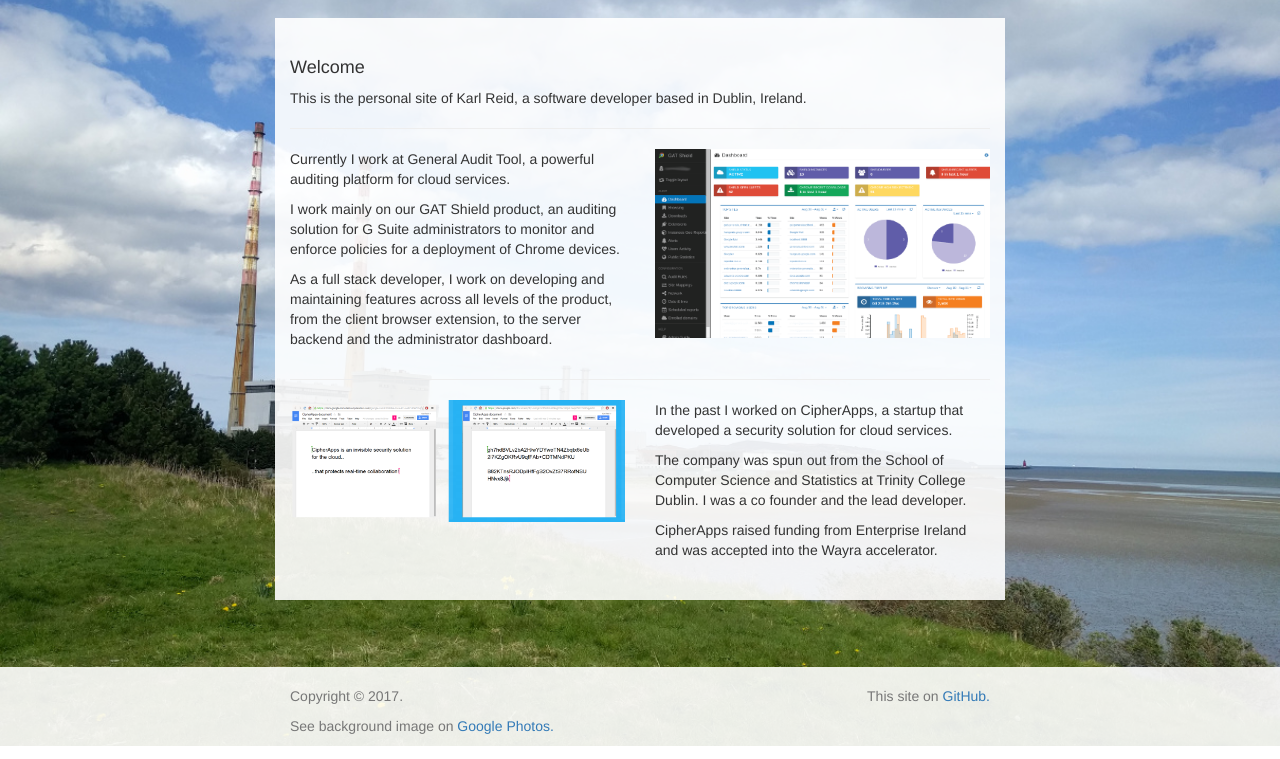
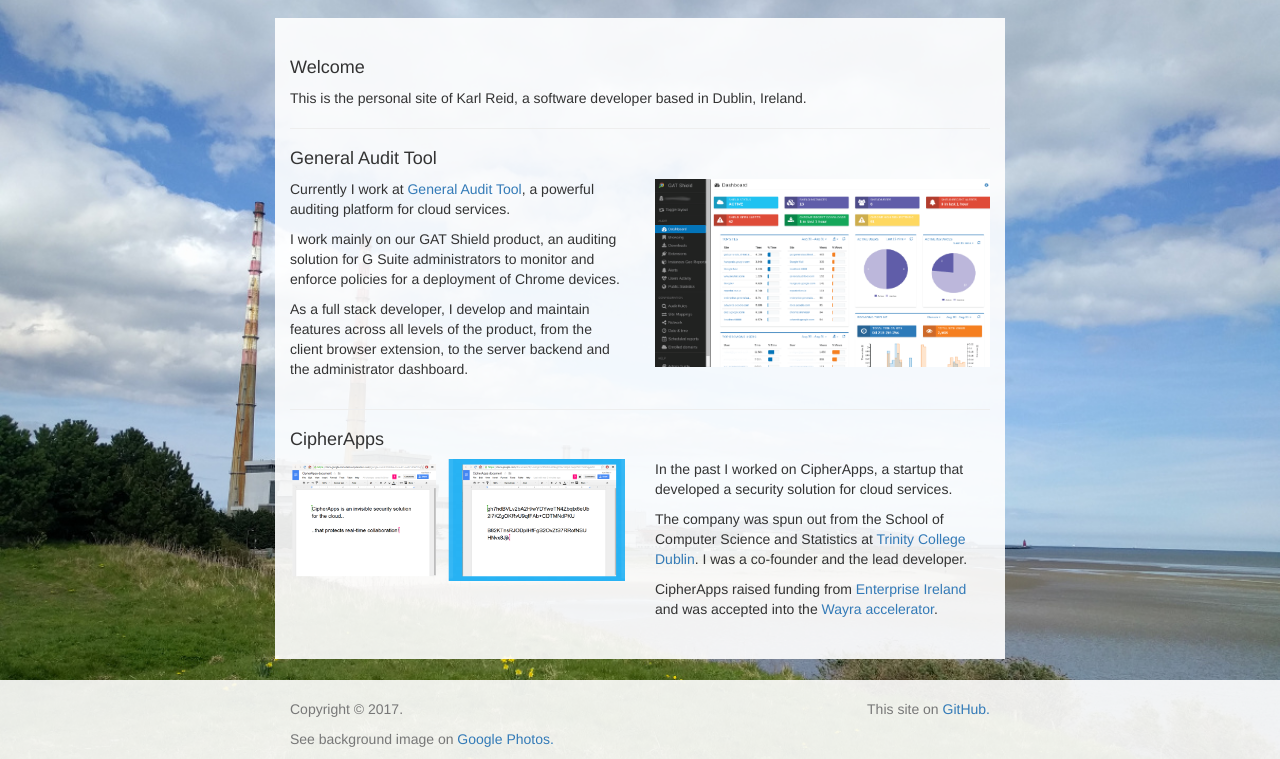
Before and after one commit to karlr42/karlreid.ie, a website: page app/index.html in a window 1280 px wide. Shown: the part 54-813 px from the top of the page. Drawn offline with nearby package versions, Linux system fonts and the light colour scheme; some packages are replaced by stand-ins of ours; files that its build step writes are made by us from their sources.

Commit message:
more info on main page

```diff
--- a/app/views/main.html
+++ b/app/views/main.html
@@ -7,12 +7,14 @@
       </p>
     </div>
     <hr/>
+    <h4>General Audit Tool</h4>
     <div class="row">
         <div class="col-md-6">
-          <p>Currently I work at General Audit Tool, a powerful auditing platform for cloud services.</p>
+          <p>Currently I work at <a href="https://generalaudittool.com/">General Audit Tool</a>, a
+             powerful auditing platform for cloud services.</p>
           <p>I work mainly on our GAT Shield product, an auditing solution for G Suite administrators
              to monitor and enforce policies for a deployment of Chrome devices.</p>
-          <p>As a full stack developer, I work on developing and maintaining features across all levels of
+          <p>As a full stack developer, I develop and maintain features across all levels of
               the product, from the client browser extension, to the server backend and the administrator dashboard.</p>
         </div>
         <div class="col-md-6">
@@ -20,15 +22,17 @@
         </div>
     </div>
     <hr/>
+    <h4>CipherApps</h4>
     <div class="row">
         <div class="col-md-6">
           <img class="img-responsive" src="images/cipherapps.png"/>
         </div>
         <div class="col-md-6">
           <p>In the past I worked on CipherApps, a startup that developed a security solution for cloud services.</p>
-          <p>The company was spun out from the School of Computer Science and Statistics at Trinity College Dublin. I was
-            a co founder and the lead developer.</p>
-          <p>CipherApps raised funding from Enterprise Ireland and was accepted into the Wayra accelerator.</p>
+          <p>The company was spun out from the School of Computer Science and Statistics at
+             <a href="https://www.tcd.ie/">Trinity College Dublin</a>. I was a co-founder and the lead developer.</p>
+          <p>CipherApps raised funding from <a href="https://www.enterprise-ireland.com/en/">Enterprise Ireland</a>
+             and was accepted into the <a href="http://wayra.co/en/">Wayra accelerator</a>.</p>
         </div>
     </div>
   </div>
```
